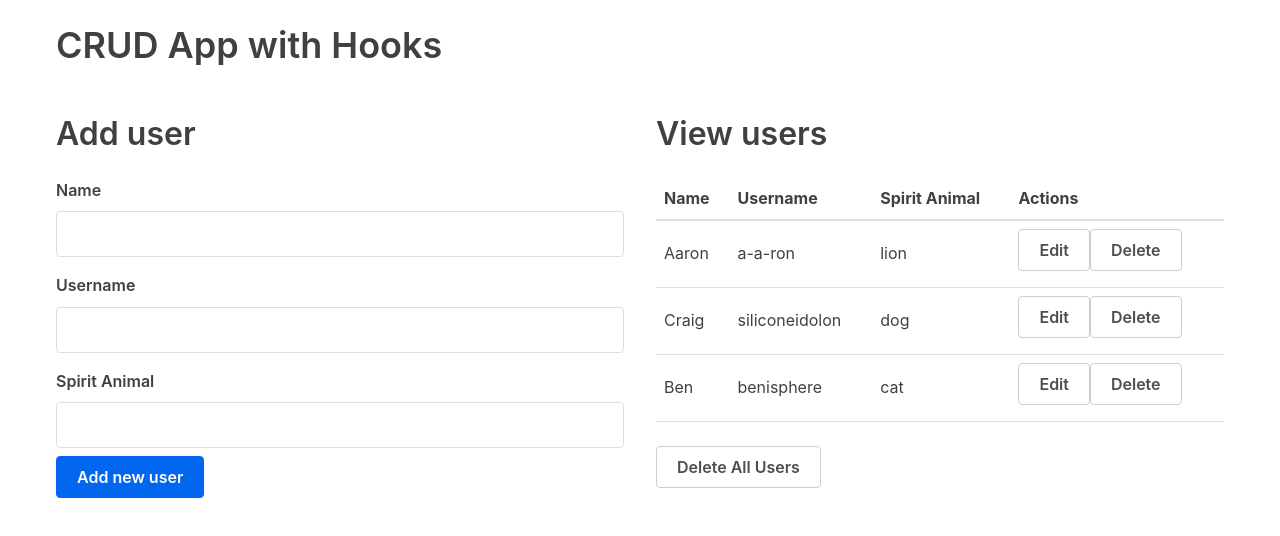
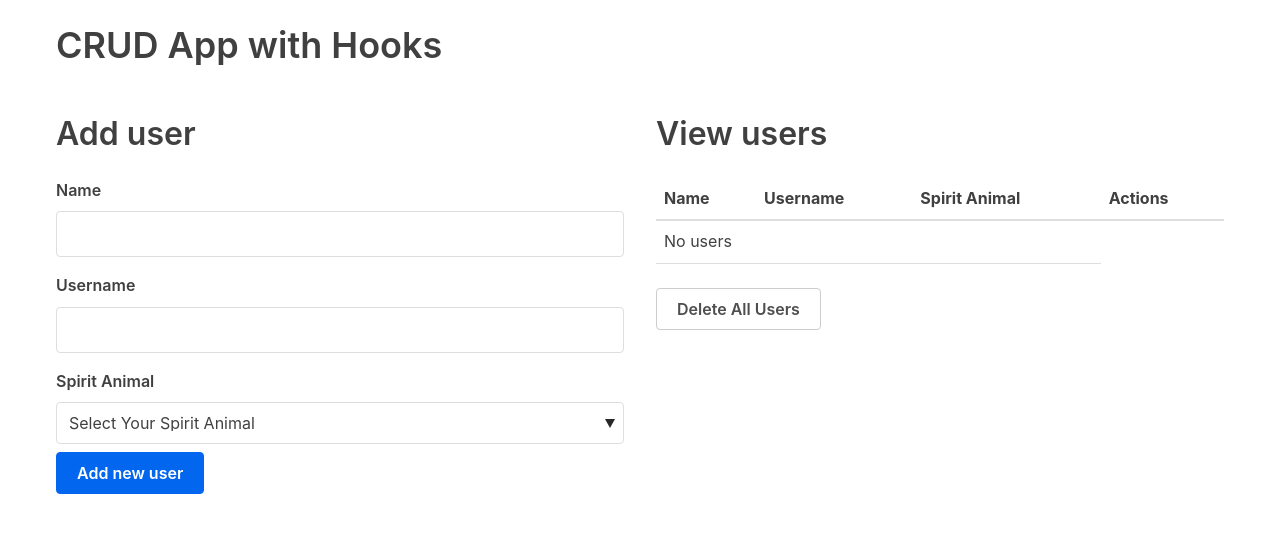
Before and after one commit to adub65/react-hooks, a React (Create React App) app: page / in a window 1280 px wide. Shown: the top 536 px of the page. Built offline with nearby package versions, Linux system fonts and the light colour scheme.

Commit message:
add drop down for SpiritAnimal

```diff
--- a/src/App.js
+++ b/src/App.js
@@ -5,11 +5,7 @@ import UserTable from "./tables/UserTable"
 
 const App = () => {
 	// Data
-	const usersData = [
-		{ id: 1, name: "Aaron", username: "a-a-ron", spiritAnimal: "lion" },
-		{ id: 2, name: "Craig", username: "siliconeidolon", spiritAnimal: "dog" },
-		{ id: 3, name: "Ben", username: "benisphere", spiritAnimal: "cat" },
-	]
+	const usersData = []
 
 	const initialFormState = { id: null, name: "", username: "", spiritAnimal: "" }
 
--- a/src/forms/AddUserForm.js
+++ b/src/forms/AddUserForm.js
@@ -37,12 +37,20 @@ const AddUserForm = props => {
 			/>
 
 			<label>Spirit Animal</label>
-				<input
-					type="text"
+				<select
 					name="spiritAnimal"
 					value={user.spiritAnimal}
 					onChange={handleInputChange}
-				/>
+				>
+					<option value="">Select Your Spirit Animal</option>
+					<option value="lion">Lion</option>
+					<option value="wolf">Wolf</option>
+					<option value="bull">Bull</option>
+					<option value="sheep">Sheep</option>
+					<option value="hippopotamus">Hippopotamus</option>
+					<option value="eagle">Eagle</option>
+				</select>
+
 			<button>Add new user</button>
 		</form>
 	)
--- a/src/forms/EditUserForm.js
+++ b/src/forms/EditUserForm.js
@@ -40,13 +40,20 @@ const EditUserForm = props => {
         onChange={handleInputChange}
       />
 
-      <label>Spirit Animal</label>
-      <input
-        type="text"
-        name="spirit-animal"
-        value={user.spiritAnimal}
-        onChange={handleInputChange}
-      />
+<label>Spirit Animal</label>
+				<select
+					name="spiritAnimal"
+					value={user.spiritAnimal}
+					onChange={handleInputChange}
+				>
+					<option value="">Select Your Spirit Animal</option>
+					<option value="lion">Lion</option>
+					<option value="wolf">Wolf</option>
+					<option value="bull">Bull</option>
+					<option value="sheep">Sheep</option>
+					<option value="hippopotamus">Hippopotamus</option>
+					<option value="eagle">Eagle</option>
+				</select>
 
       <button>Update user</button>
       <button onClick={() => props.setEditing(false)} className="button muted-button">
```
